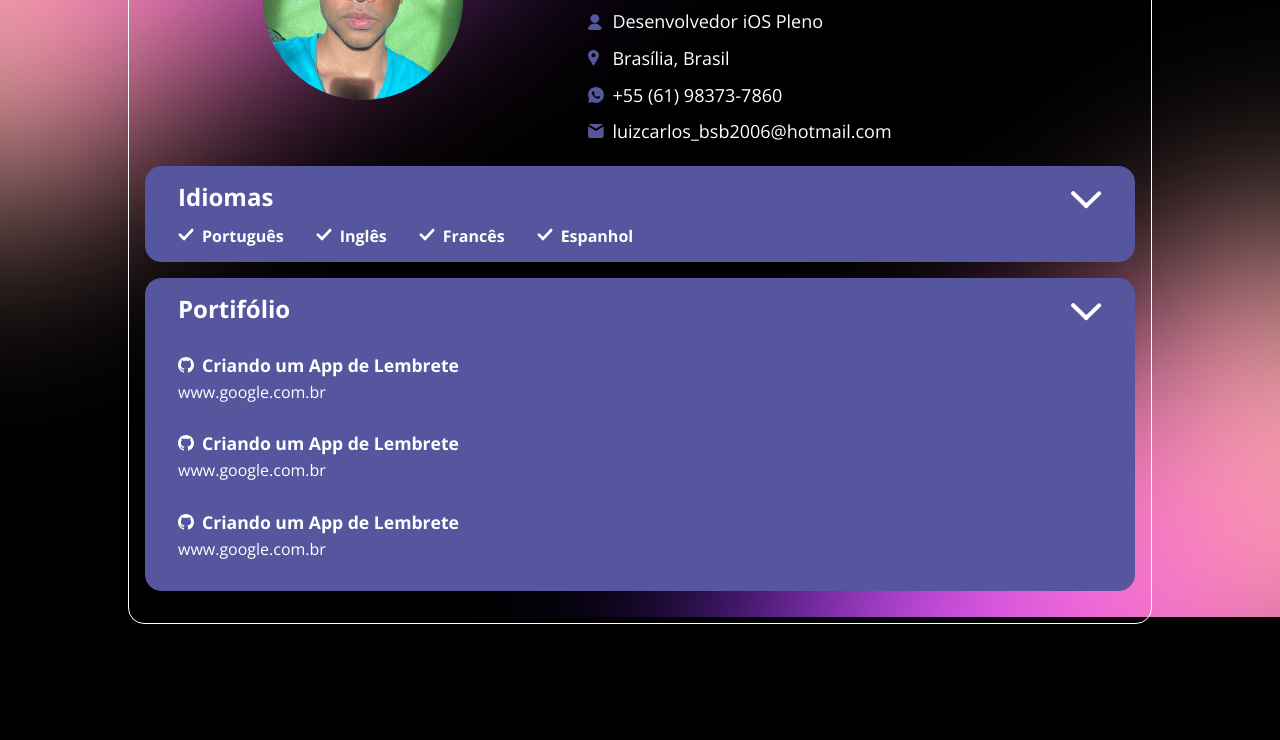
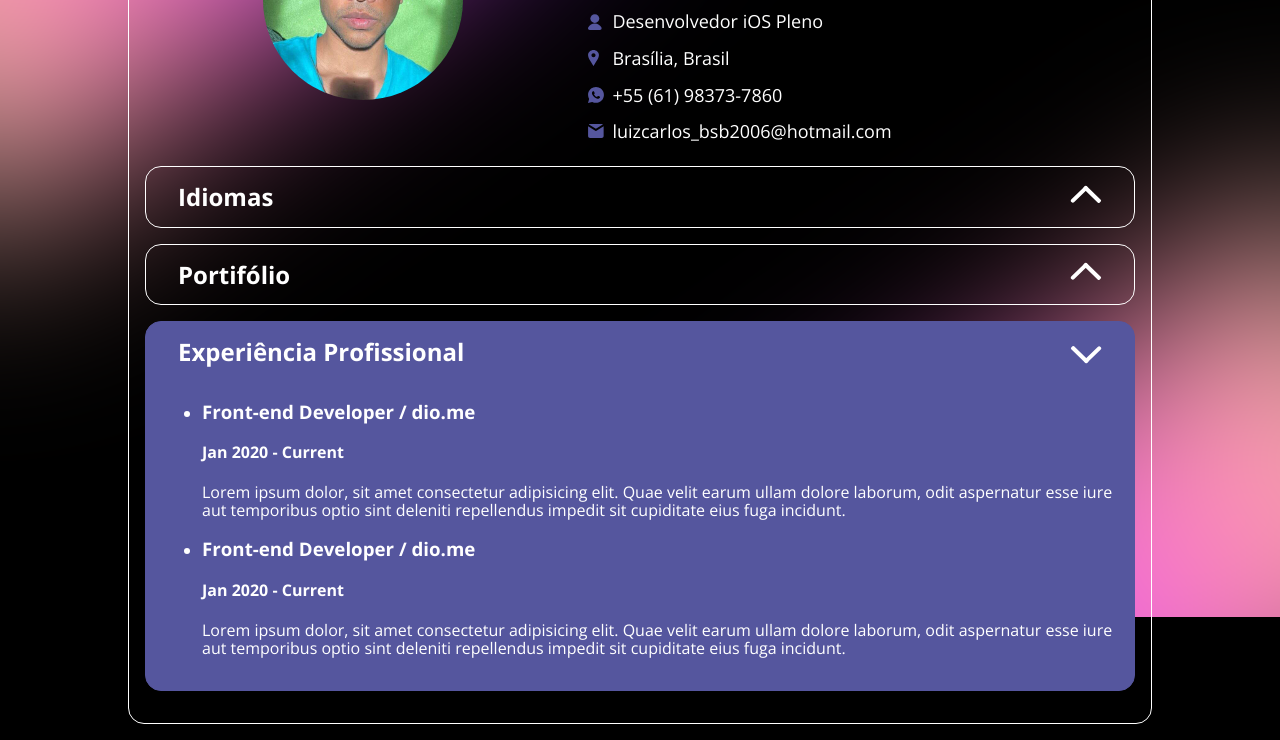
Before and after one commit to LuizAraujo2020/web-profile, a website: page index.html in a window 1280 px wide. Shown: the part 183-923 px from the top of the page. Before the commit the page ends 823 px from the top, so only its background shows below. Drawn offline with nearby package versions, Linux system fonts and the light colour scheme.

Commit message:
Adicionando as experiências profissionais

```diff
--- a/assets/css/acordeon.css
+++ b/assets/css/acordeon.css
@@ -25,6 +25,12 @@
     background-color: transparent;
     color: #fff;
     border: none;
+}
+
+.acordeon .trigger h2 {
+    font-size: 1.5rem;
+    margin: 0;
+    text-align: start;
 }
 
 .acordeon .trigger:hover {
--- a/assets/css/languages.css
+++ b/assets/css/languages.css
@@ -13,7 +13,7 @@
     display: flex;
     flex-direction: row;
     align-items: center;
-    padding: 0 1rem 0rem 1rem;
+    padding: 0 1rem .5rem 1rem;
     font-weight: 700;
     font-size: 1rem;
 }
--- a/assets/css/portfolio.css
+++ b/assets/css/portfolio.css
@@ -22,7 +22,8 @@
     align-items: center;
     font-size: 1.1rem;
     font-weight: 700;
-    margin-bottom: 0.5rem;
+    margin: 0;
+    margin-bottom: .5rem;
 }
 
 .portfolio li .title.github::before {
--- a/index.html
+++ b/index.html
@@ -18,6 +18,7 @@
     <link rel="stylesheet" href="assets/css/acordeon.css">
     <link rel="stylesheet" href="assets/css/languages.css">
     <link rel="stylesheet" href="assets/css/portfolio.css">
+    <link rel="stylesheet" href="assets/css/experience.css">
 </head>
 <body>
     <main class="main">
@@ -38,9 +39,9 @@
             </div>
         </header>
 
-        <section class="acordeon open">
+        <section class="acordeon">
             <button class="trigger" type="button">
-                <span class="title">Idiomas</span>
+                <h2 class="title">Idiomas</h2>
             </button>
 
             <div class="content">
@@ -53,24 +54,50 @@
             </div>
         </section>
 
-        <section class="acordeon open">
+        <section class="acordeon">
             <button class="trigger" type="button">
-                Portifólio
+                <h2>Portifólio</h2>
             </button>
 
             <div class="content">
                 <ul class="portfolio">
                     <li>
-                        <span class="title github">Criando um App de Lembrete</span>
+                        <h3 class="title github">Criando um App de Lembrete</h3>
                         <a href="www.google.com.br" target="_blank">www.google.com.br</a>
                     </li>
                     <li>
-                        <span class="title github">Criando um App de Lembrete</span>
+                        <h3 class="title github">Criando um App de Lembrete</h3>
                         <a href="www.google.com.br" target="_blank">www.google.com.br</a>
                     </li>
                     <li>
-                        <span class="title github">Criando um App de Lembrete</span>
+                        <h3 class="title github">Criando um App de Lembrete</h3>
                         <a href="www.google.com.br" target="_blank">www.google.com.br</a>
+                    </li>
+                </ul>
+            </div>
+        </section>
+
+        <section class="acordeon open">
+            <button class="trigger" type="button">
+                <h2>Experiência Profissional</h2>
+            </button>
+
+            <div class="content">
+                <ul class="experience">
+                    <li>
+                        <h3 class="title github">Front-end Developer / dio.me</h3>
+                        <h4 class="period">Jan 2020 - Current</h4>
+                        <p>
+                            Lorem ipsum dolor, sit amet consectetur adipisicing elit. Quae velit earum ullam dolore laborum, odit aspernatur esse iure aut temporibus optio sint deleniti repellendus impedit sit cupiditate eius fuga incidunt.
+                        </p>
+                    </li>
+
+                    <li>
+                        <h3 class="title github">Front-end Developer / dio.me</h3>
+                        <h4 class="period">Jan 2020 - Current</h4>
+                        <p>
+                            Lorem ipsum dolor, sit amet consectetur adipisicing elit. Quae velit earum ullam dolore laborum, odit aspernatur esse iure aut temporibus optio sint deleniti repellendus impedit sit cupiditate eius fuga incidunt.
+                        </p>
                     </li>
                 </ul>
             </div>
```
